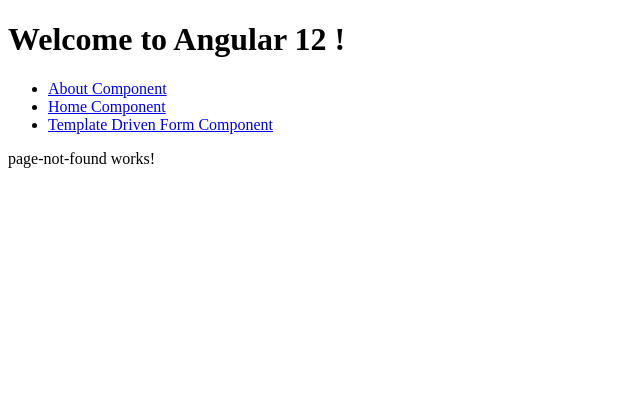
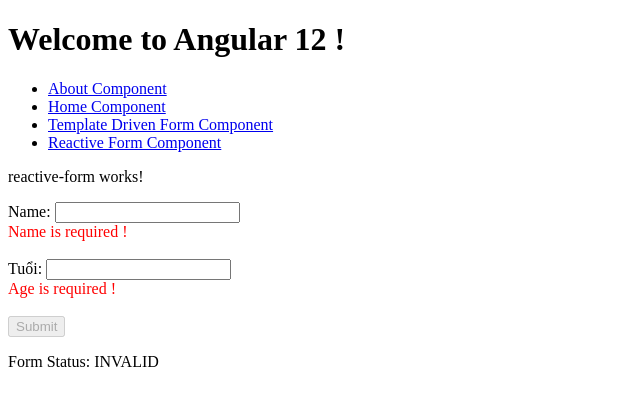
Before and after one commit to TranTienDe/Angular12, an Angular app: page /reactiveform in a window 1280 px wide. Shown: the top 406 px of the page, without its empty margins (0-640 px from the left). Built offline with nearby package versions, Linux system fonts and the light colour scheme.

Commit message:
ReactiveForm

```diff
--- a/src/app/app-routing.module.ts
+++ b/src/app/app-routing.module.ts
@@ -3,12 +3,14 @@ import { RouterModule, Routes } from '@angular/router';
 import { AboutComponent } from './about/about.component';
 import { HomeComponent } from './home/home.component';
 import { PageNotFoundComponent } from './page-not-found/page-not-found.component';
+import { ReactiveFormComponent } from './reactive-form/reactive-form.component';
 import { TemplateDrivenFormComponent } from './template-driven-form/template-driven-form.component';
 
 const routes: Routes = [
   { path: 'about', component: AboutComponent },
   { path: 'home', component: HomeComponent },
   { path: 'templateform', component: TemplateDrivenFormComponent },
+  { path: 'reactiveform', component: ReactiveFormComponent },
   { path: '', component: HomeComponent },
   { path: '**', component: PageNotFoundComponent }
 ];
--- a/src/app/app.component.html
+++ b/src/app/app.component.html
@@ -10,6 +10,9 @@
     <li>
       <a routerLink="/templateform" routerLinkActive="active">Template Driven Form Component</a>
     </li>
+    <li>
+      <a routerLink="/reactiveform" routerLinkActive="active">Reactive Form Component</a>
+    </li>
   </ul>
 </nav>
 <router-outlet></router-outlet>
--- /dev/null
+++ b/src/app/reactive-form/reactive-form.component.html
@@ -0,0 +1,17 @@
+<p>reactive-form works!</p>
+<form [formGroup]="formData" (ngSubmit)="onSubmit()">
+  Name: <input type="text" formControlName="name" />
+  <div *ngIf="formData.controls.name.invalid" style="color:red">
+    Name is required !
+  </div>
+
+  <br />
+  Tuổi: <input type="text" formControlName="age" />
+  <div *ngIf="formData.controls.age.invalid" style="color: red">
+    Age is required !
+  </div>
+
+  <br />
+  <button [disabled]="!formData.valid">Submit</button>
+</form>
+<p>Form Status: {{ formData.status }}</p>
--- /dev/null
+++ b/src/app/reactive-form/reactive-form.component.ts
@@ -0,0 +1,35 @@
+import { Component, OnInit } from '@angular/core';
+import { FormBuilder, FormControl, FormGroup, Validators } from '@angular/forms';
+import { CommonService } from '../services/common.service';
+
+@Component({
+  selector: 'app-reactive-form',
+  templateUrl: './reactive-form.component.html',
+  styleUrls: ['./reactive-form.component.scss']
+})
+export class ReactiveFormComponent implements OnInit {
+  // public formData = new FormGroup(
+  //   {
+  //     name: new FormControl('Tiến Đề'),
+  //     age: new FormControl()
+  //   },
+  // );
+
+  public formData = this.formBuilder.group(
+    {
+      name: ['', Validators.required],
+      age: ['', Validators.required]
+    }
+  );
+
+  constructor(private common: CommonService, private formBuilder: FormBuilder) { }
+
+  ngOnInit(): void {
+  }
+
+  public onSubmit(): void {
+    console.log('onSubmit', this.formData.value.name);
+    this.common.submitData({ name: this.formData.value.name, age: this.formData.value.age });
+  }
+
+}
```
Also changed, not shown: src/app/app.module.ts (+6 -3 lines), src/app/reactive-form/reactive-form.component.scss (added), 1 other file (tests, documents, lock files or other folders).
